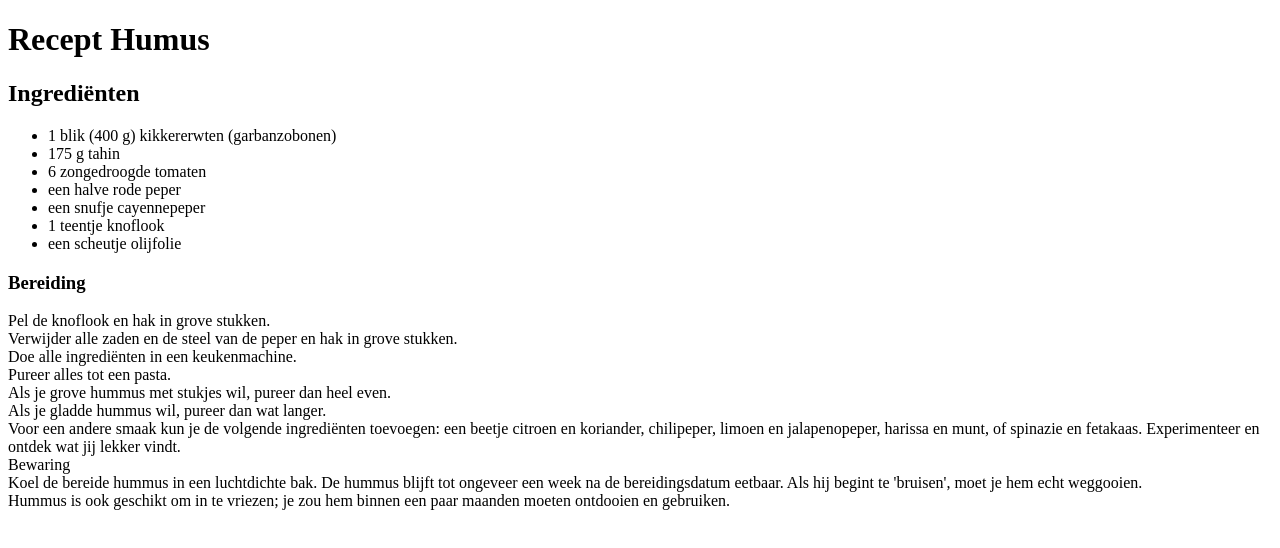
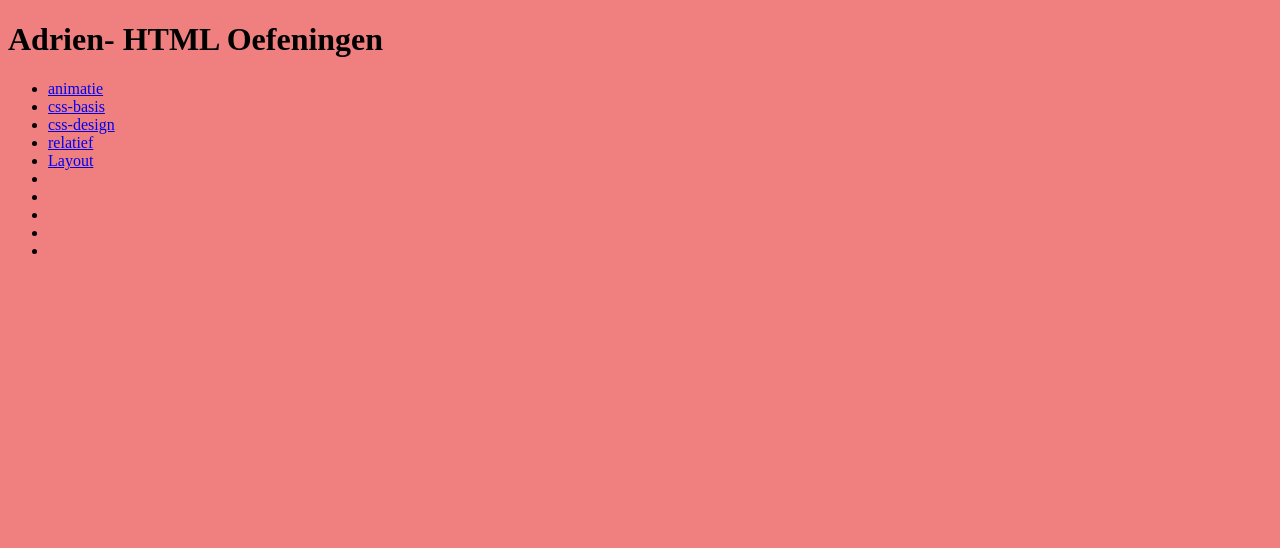
Before and after one commit to JL-ADN/HTML-oefeningen-voor-COOVI-Webdesign, a plain HTML site: page index.html in a window 1280 px wide. Drawn offline with Linux system fonts and the light colour scheme.

Commit message:
UPdate html ofeneingen

```diff
--- a/index.html
+++ b/index.html
@@ -1,35 +1,30 @@
 <!DOCTYPE html>
 <html lang="en">
+
 <head>
     <meta charset="UTF-8">
     <meta http-equiv="X-UA-Compatible" content="IE=edge">
     <meta name="viewport" content="width=device-width, initial-scale=1.0">
-    <title>Adrien Oefening Recept</title>
+    <title>Adrien html oefeningen</title>
+
+    <link rel="stylesheet" href="style.css">
+
 </head>
+
 <body>
-    <h1>Recept Humus</h1>
- <p>
- <h2>Ingrediënten</h2>
-<ul>
-    <li>1 blik (400 g) kikkererwten (garbanzobonen)</li>
-    <li>175 g tahin</li>
-    <li>6 zongedroogde tomaten</li>
-    <li>een halve rode peper</li>
-    <li>een snufje cayennepeper</li>
-    <li>1 teentje knoflook</li>
-    <li>een scheutje olijfolie</li>
- </ul>
-      <h3>Bereiding</h3>
+    <h1>Adrien- HTML Oefeningen</h1>
+    <ul>
+        <li><a href="animatie/">animatie</a></li>
+        <li><a href="css-basis/">css-basis</a></li>
+        <li><a href="css-design">css-design</a></li>
+        <li><a href="relatief">relatief</a></li>
+        <li><a href="Layout/">Layout</a></li>
+        <li><a href="http://"></a></li>
+        <li><a href="http://"></a></li>
+        <li><a href="http://"></a></li>
+        <li><a href="http://"></a></li>
+        <li><a href="http://"></a></li>
+    </ul>
+</body>
 
-Pel de knoflook en hak in grove stukken.<br>
-Verwijder alle zaden en de steel van de peper en hak in grove stukken.<br>
-Doe alle ingrediënten in een keukenmachine.<br>
-Pureer alles tot een pasta.<br>
-Als je grove hummus met stukjes wil, pureer dan heel even.<br>
-Als je gladde hummus wil, pureer dan wat langer.<br> Voor een andere smaak kun je de volgende ingrediënten toevoegen: een beetje citroen en koriander, chilipeper, limoen en jalapenopeper, harissa en munt, of spinazie en fetakaas. Experimenteer en ontdek wat jij lekker vindt.<br>
-Bewaring<br>
-Koel de bereide hummus in een luchtdichte bak. De hummus blijft tot ongeveer een week na de bereidingsdatum eetbaar. Als hij begint te 'bruisen', moet je hem echt weggooien.<br> Hummus is ook geschikt om in te vriezen; je zou hem binnen een paar maanden moeten ontdooien en gebruiken.<br>
-</ul>
-</p>
-</body>
 </html>
```
Also changed, not shown: HTML Oefeningen/Adrien Oefeningen.html (+1 -5 lines).
